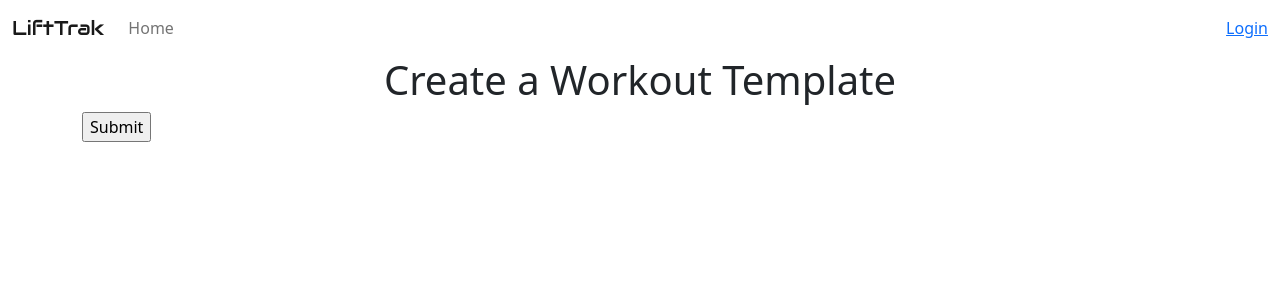
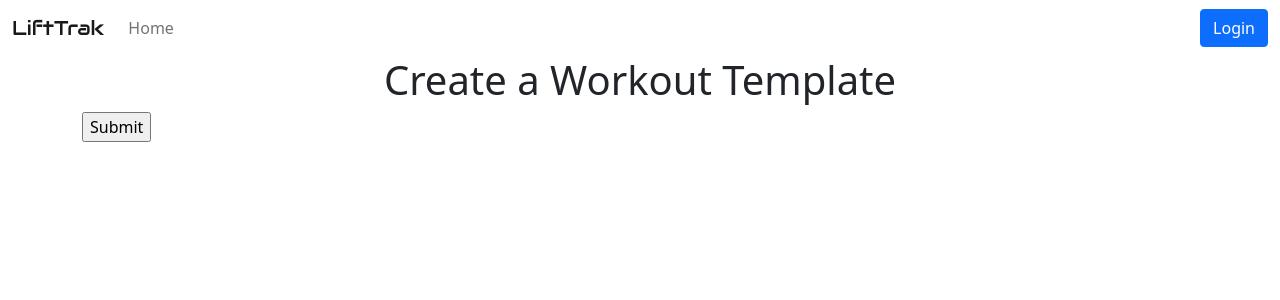
Before and after one commit to wwinslade/lift-tracker, a Django app: template lifttrak/templates/user/create_workout_template.html in a window 1280 px wide. Shown: the top 300 px of the page. Run offline with Django 4.2, Linux system fonts and the light colour scheme; the template is opened without the code that fills it, so the values that code supplies are empty.

Commit message:
Fixed logout button spacing

```diff
--- a/lifttrak/templates/user/base.html
+++ b/lifttrak/templates/user/base.html
@@ -56,9 +56,9 @@
         </div>
         {% if request.user.is_authenticated %}
           <span>Hello, {{ request.user }} </span>
-          <span><a href="{% url 'logout' %}">Logout</a></span>
+          <span><a href="{% url 'logout' %}" class="btn btn-primary bg-primary mx-2">Logout</a></span>
         {% else %}
-          <span><a href="{% url 'login' %}">Login</a></span>
+          <span><a href="{% url 'login' %}" class="btn btn-primary bg-primary">Login</a></span>
         {% endif %}
       </div>
     </nav>
```
